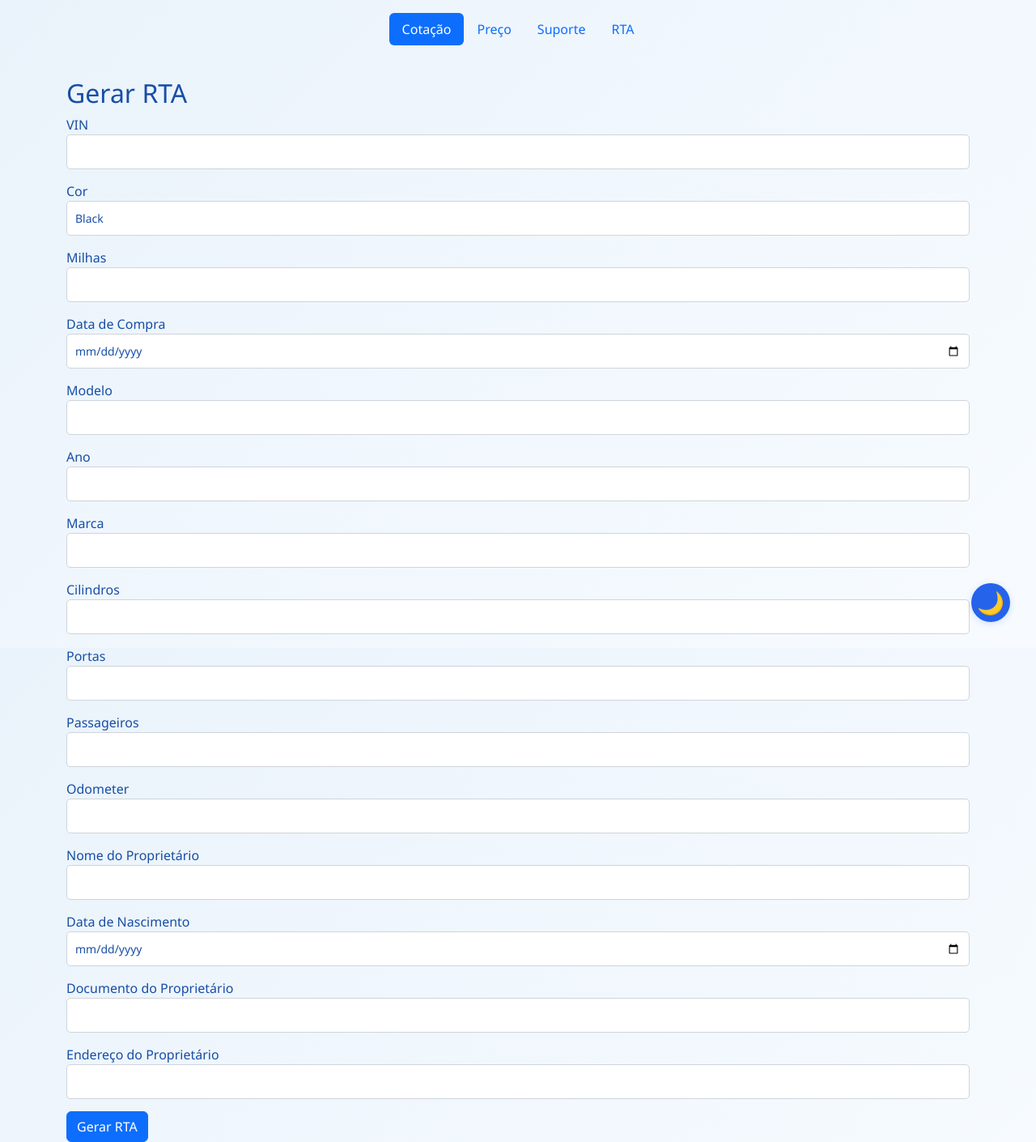
After one commit to caslulu/Auto_Quotes, a Flask app: page /rta in a window 1280 px wide. The commit adds this page. Shown: the whole page at 81% size. Run offline with Flask 3, Linux system fonts and the light colour scheme; some libraries are stand-ins or nearby versions.

Commit message:
inicio tela RTA

```diff
--- a/app/__init__.py
+++ b/app/__init__.py
@@ -5,6 +5,7 @@ from app.routes.cotar_routes import cotar_bp
 from app.routes.preco_routes import colocarPreco_bp
 from app.routes.apagar_routes import apagar_bp
 from app.routes.editar_routes import editar_bp
+from app.routes.rta_routes import rta_bp
 from app.config import Config
 
 def create_app():
@@ -21,6 +22,7 @@ def create_app():
     app.register_blueprint(colocarPreco_bp)
     app.register_blueprint(apagar_bp, url_prefix='/')
     app.register_blueprint(editar_bp, url_prefix='/')
+    app.register_blueprint(rta_bp)
 
     with app.app_context():
         db.create_all()
--- /dev/null
+++ b/app/forms/rta_form.py
@@ -0,0 +1,34 @@
+from flask_wtf import FlaskForm
+from wtforms import StringField, SubmitField, IntegerField, DateField, SelectField
+from wtforms.validators import DataRequired
+
+class RTAForm(FlaskForm):
+    vin = StringField('VIN', validators=[DataRequired()])
+    color = SelectField('Cor', choices=[
+        ('Black', 'Black'),
+        ('White', 'White'),
+        ('Brown', 'Brown'),
+        ('Blue', 'Blue'),
+        ('Yellow', 'Yellow'),
+        ('Gray', 'Gray'),
+        ('Purple', 'Purple'),
+        ('Green', 'Green'),
+        ('Orange', 'Orange'),
+        ('Red', 'Red'),
+        ('Silver', 'Silver'),
+        ('Gold', 'Gold'),
+    ], validators=[DataRequired()])
+    miles = IntegerField('Milhas', validators=[DataRequired()])
+    purchase_date = DateField('Data de Compra', format='%Y-%m-%d', validators=[DataRequired()])
+    model = StringField('Modelo', validators=[DataRequired()])
+    year = IntegerField('Ano', validators=[DataRequired()])
+    make = StringField('Marca', validators=[DataRequired()])
+    cylinders = IntegerField('Cilindros', validators=[DataRequired()])
+    doors = IntegerField('Portas', validators=[DataRequired()])
+    passengers = IntegerField('Passageiros', validators=[DataRequired()])
+    odometer = IntegerField('Odometer', validators=[DataRequired()])
+    owner_name = StringField('Nome do Proprietário', validators=[DataRequired()])
+    owner_birth = DateField('Data de Nascimento', format='%Y-%m-%d', validators=[DataRequired()])
+    owner_document = StringField('Documento do Proprietário', validators=[DataRequired()])
+    owner_address = StringField('Endereço do Proprietário', validators=[DataRequired()])
+    submit = SubmitField('Gerar RTA')
--- /dev/null
+++ b/app/routes/rta_routes.py
@@ -0,0 +1,69 @@
+from flask import Blueprint, render_template, request, send_file, flash
+from app.forms.rta_form import RTAForm
+from datetime import datetime
+from PIL import Image, ImageDraw, ImageFont
+import io
+
+rta_bp = Blueprint('rta', __name__)
+
+def preencher_rta(form):
+    # Carrega o template do RTA (imagem do formulário vazio)
+    template_path = 'app/static/rta_template.png'  # Ajuste o caminho conforme necessário
+    image = Image.open(template_path).convert('RGB')
+    draw = ImageDraw.Draw(image)
+    font = ImageFont.truetype('arial.ttf', 16)  # Ajuste a fonte conforme necessário
+
+    # Coordenadas ajustadas para o campo B4 (Colors)
+    color_radios = {
+        'Black': (155, 265),
+        'White': (205, 265),
+        'Brown': (255, 265),
+        'Blue': (305, 265),
+        'Yellow': (355, 265),
+        'Gray': (405, 265),
+        'Purple': (455, 265),
+        'Green': (505, 265),
+        'Orange': (555, 265),
+        'Red': (605, 265),
+        'Silver': (655, 265),
+        'Gold': (705, 265),
+    }
+    # Marca o radio da cor selecionada
+    cor = form.color.data
+    if cor in color_radios:
+        x, y = color_radios[cor]
+        draw.ellipse((x-8, y-8, x+8, y+8), fill='black')
+
+    # Preenche os campos principais (ajuste as coordenadas conforme o template)
+    draw.text((120, 90), form.vin.data, fill='black', font=font)
+    draw.text((120, 150), str(form.miles.data), fill='black', font=font)
+    draw.text((120, 180), form.purchase_date.data.strftime('%m/%d/%Y'), fill='black', font=font)
+    draw.text((120, 210), form.model.data, fill='black', font=font)
+    draw.text((120, 240), str(form.year.data), fill='black', font=font)
+    draw.text((120, 270), form.make.data, fill='black', font=font)
+    draw.text((120, 300), str(form.cylinders.data), fill='black', font=font)
+    draw.text((120, 330), str(form.doors.data), fill='black', font=font)
+    draw.text((120, 360), str(form.passengers.data), fill='black', font=font)
+    draw.text((120, 390), str(form.odometer.data), fill='black', font=font)
+    draw.text((120, 420), form.owner_name.data, fill='black', font=font)
+    draw.text((120, 450), form.owner_birth.data.strftime('%m/%d/%Y'), fill='black', font=font)
+    draw.text((120, 480), form.owner_document.data, fill='black', font=font)
+    draw.text((120, 510), form.owner_address.data, fill='black', font=font)
+    # Data efetiva do seguro: sempre hoje
+    draw.text((120, 540), datetime.now().strftime('%m/%d/%Y'), fill='black', font=font)
+    # Garaging address = mailing address
+    draw.text((120, 570), form.owner_address.data, fill='black', font=font)
+
+    # Salva em memória
+    img_io = io.BytesIO()
+    image.save(img_io, 'PNG')
+    img_io.seek(0)
+    return img_io
+
+@rta_bp.route('/rta', methods=['GET', 'POST'])
+def rta():
+    form = RTAForm()
+    if form.validate_on_submit():
+        img_io = preencher_rta(form)
+        return send_file(img_io, mimetype='image/png', as_attachment=True, download_name='rta_preenchido.png')
+    return render_template('rta.html', form=form)
--- a/app/services/geico_services.py
+++ b/app/services/geico_services.py
@@ -1,7 +1,7 @@
 import time
 
 class Geico():
-    def cotacao(self, playwright, zipcode, first_name, last_name, email, data_nascimento, rua, cidade, apt=None, lista_vin=None, genero=None, estado_documento=None, tempo_de_seguro=None, tempo_no_endereco=None, financiado=None, tempo_com_veiculo=None):
+    def cotacao(self, playwright, zipcode, first_name, last_name, email, data_nascimento, rua, cidade, apt, lista_vin=None, genero=None, estado_documento=None, tempo_de_seguro=None, tempo_no_endereco=None, financiado=None, tempo_com_veiculo=None, estado_civil=None, nome_conjuge=None, data_nascimento_conjuge=None, documento_conjuge=None):
         browser = playwright.chromium.launch(headless=False)
         context = browser.new_context()
         self.page = context.new_page()
--- a/app/templates/base.html
+++ b/app/templates/base.html
@@ -15,7 +15,7 @@
           <li class="nav-item"><a href="/" class="nav-link active" aria-current="page">Cotação</a></li>
           <li class="nav-item"><a href="{{url_for('colocarPreco.colocarPreco')}}" class="nav-link">Preço</a></li>
           <li class="nav-item"><a href="#" class="nav-link">Suporte</a></li>
-          <li class="nav-item"><a href="#" class="nav-link">RTA</a></li>
+          <li class="nav-item"><a href="{{url_for('rta.rta')}}" class="nav-link">RTA</a></li>
         </ul>
       </header>
 
--- /dev/null
+++ b/app/templates/rta.html
@@ -0,0 +1,55 @@
+{% extends 'base.html' %}
+{% block content %}
+<div class="container mt-4">
+    <h2>Gerar RTA</h2>
+    <form method="POST">
+        {{ form.hidden_tag() }}
+        <div class="form-group">
+            {{ form.vin.label }} {{ form.vin(class_='form-control') }}
+        </div>
+        <div class="form-group">
+            {{ form.color.label }} {{ form.color(class_='form-control') }}
+        </div>
+        <div class="form-group">
+            {{ form.miles.label }} {{ form.miles(class_='form-control') }}
+        </div>
+        <div class="form-group">
+            {{ form.purchase_date.label }} {{ form.purchase_date(class_='form-control') }}
+        </div>
+        <div class="form-group">
+            {{ form.model.label }} {{ form.model(class_='form-control') }}
+        </div>
+        <div class="form-group">
+            {{ form.year.label }} {{ form.year(class_='form-control') }}
+        </div>
+        <div class="form-group">
+            {{ form.make.label }} {{ form.make(class_='form-control') }}
+        </div>
+        <div class="form-group">
+            {{ form.cylinders.label }} {{ form.cylinders(class_='form-control') }}
+        </div>
+        <div class="form-group">
+            {{ form.doors.label }} {{ form.doors(class_='form-control') }}
+        </div>
+        <div class="form-group">
+            {{ form.passengers.label }} {{ form.passengers(class_='form-control') }}
+        </div>
+        <div class="form-group">
+            {{ form.odometer.label }} {{ form.odometer(class_='form-control') }}
+        </div>
+        <div class="form-group">
+            {{ form.owner_name.label }} {{ form.owner_name(class_='form-control') }}
+        </div>
+        <div class="form-group">
+            {{ form.owner_birth.label }} {{ form.owner_birth(class_='form-control') }}
+        </div>
+        <div class="form-group">
+            {{ form.owner_document.label }} {{ form.owner_document(class_='form-control') }}
+        </div>
+        <div class="form-group">
+            {{ form.owner_address.label }} {{ form.owner_address(class_='form-control') }}
+        </div>
+        <button type="submit" class="btn btn-primary">Gerar RTA</button>
+    </form>
+</div>
+{% endblock %}
--- a/app/util/data_funcoes.py
+++ b/app/util/data_funcoes.py
@@ -18,7 +18,7 @@ def veiculo_vin(vin):
                 veiculos = veiculos + carro
         return veiculos.rstrip(" / ")
     except Exception as e:
-        raise ValueError(f"Verifique se o vin number esta correto: {e}")
+        pass
 
 def formatar_data(data):
     nascimento = datetime.strptime(data, "%m/%d/%Y").strftime("%m/%d/%Y")
--- a/requirements.txt
+++ b/requirements.txt
@@ -6,3 +6,8 @@ SQLAlchemy==2.0.15
 WTForms==3.0.1
 Pillow==9.5.0
 playwright==1.36.0
+python-dotenv
+pytest
+pytest-flask
+Flask-Migrate
+requests
```
Also changed, not shown: ToDo.md (+9 -0 lines), app/routes/preco_routes.py (+15 -16 lines), app/services/allstate_services.py (+5 -2 lines), app/services/progressive_service.py (+5 -6 lines), app/services/Canva_Banner/Imagens/financiado_feito.png, app/services/Canva_Banner/Imagens/quitado_feito.png, app/static/rta_template.png (added), instance/cotacao.db.
